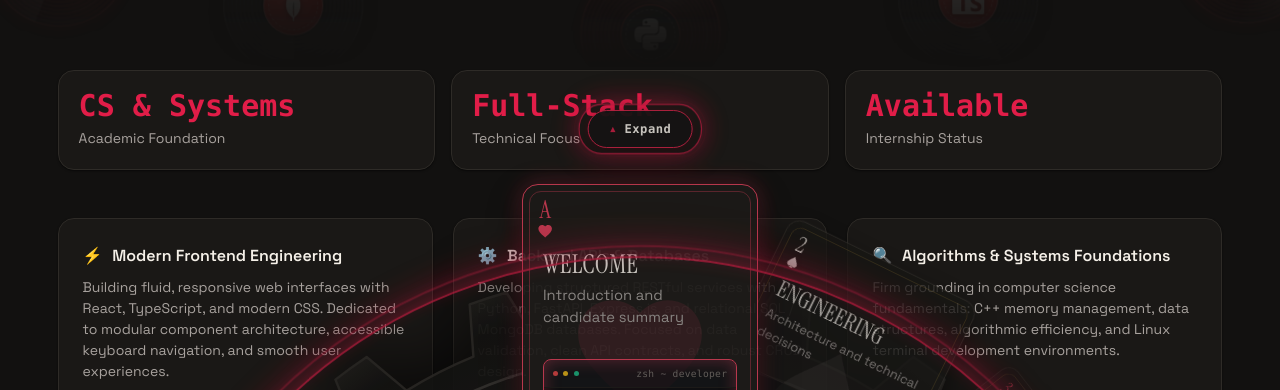
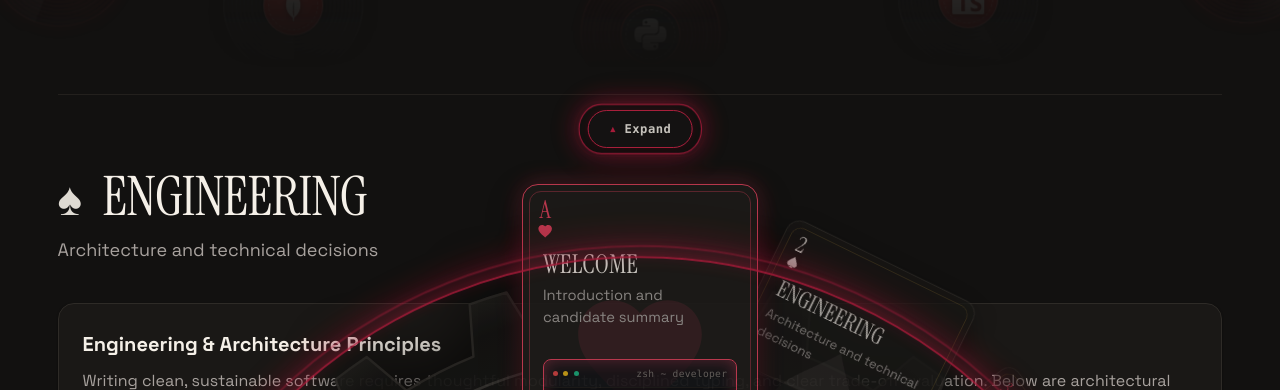
Before and after one commit to razeequtama/portfolio-website, a React (Vite) app: page / in a window 1280 px wide. Shown: the part 562-952 px from the top of the page. Built offline with nearby package versions, Linux system fonts and the light colour scheme; a web font is replaced by a local one.

Commit message:
Move welcome page limit upwards

```diff
--- a/src/pages/WelcomePage.tsx
+++ b/src/pages/WelcomePage.tsx
@@ -71,60 +71,6 @@ export const WelcomePage: React.FC<WelcomePageProps> = ({ onNavigate }) => {
         {/* Hero Portrait: Profile image positioned to the right with vintage speech bubble */}
         <HeroPortrait imageSrc={mePhoto} alt={developerProfile.name} />
       </section>
-
-      {/* Metrics / At-a-Glance Statistics Grid */}
-      <section className="metrics-grid" aria-label="Key Highlights and Metrics">
-        <div className="surface-card metric-card">
-          <div className="metric-value">{developerProfile.yearsExperience}</div>
-          <div className="metric-label">Academic Foundation</div>
-        </div>
-
-        <div className="surface-card metric-card">
-          <div className="metric-value">{developerProfile.projectsShipped}</div>
-          <div className="metric-label">Technical Focus</div>
-        </div>
-
-        <div className="surface-card metric-card">
-          <div className="metric-value">{developerProfile.systemReliability}</div>
-          <div className="metric-label">Internship Status</div>
-        </div>
-      </section>
-
-      {/* Quick Callouts Grid */}
-      <section className="welcome-callouts" aria-label="Engineering Focus Callouts">
-        <div className="surface-card callout-card">
-          <div className="callout-icon-title">
-            <span>⚡</span>
-            <span>Modern Frontend Engineering</span>
-          </div>
-          <p className="callout-desc">
-            Building fluid, responsive web interfaces with React, TypeScript, and modern CSS.
-            Dedicated to modular component architecture, accessible keyboard navigation, and smooth user experiences.
-          </p>
-        </div>
-
-        <div className="surface-card callout-card">
-          <div className="callout-icon-title">
-            <span>⚙️</span>
-            <span>Backend APIs & Databases</span>
-          </div>
-          <p className="callout-desc">
-            Developing structured RESTful services with Python, FastAPI, Express.js, and relational SQL / MongoDB databases.
-            Focused on data validation, clean API contracts, and robust CRUD design.
-          </p>
-        </div>
-
-        <div className="surface-card callout-card">
-          <div className="callout-icon-title">
-            <span>🔍</span>
-            <span>Algorithms & Systems Foundations</span>
-          </div>
-          <p className="callout-desc">
-            Firm grounding in computer science fundamentals: C++ memory management, data structures,
-            algorithmic efficiency, and Linux terminal development environments.
-          </p>
-        </div>
-      </section>
     </div>
   );
 };
--- a/src/styles/global.css
+++ b/src/styles/global.css
@@ -116,6 +116,11 @@ textarea:focus-visible {
   border-bottom: none;
 }
 
+/* Welcome section has less content now — tighten its bottom gap */
+#welcome.portfolio-section-block {
+  padding-bottom: clamp(1rem, 3vh, 2rem);
+}
+
 @keyframes pageContentFadeIn {
   from {
     opacity: 0;
```
